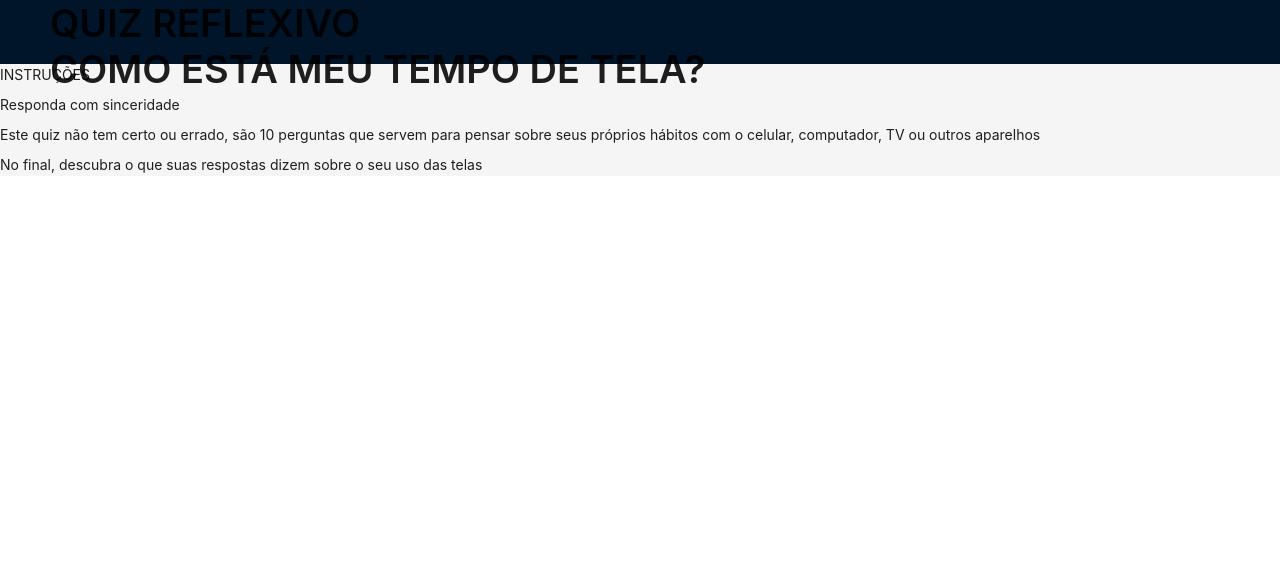
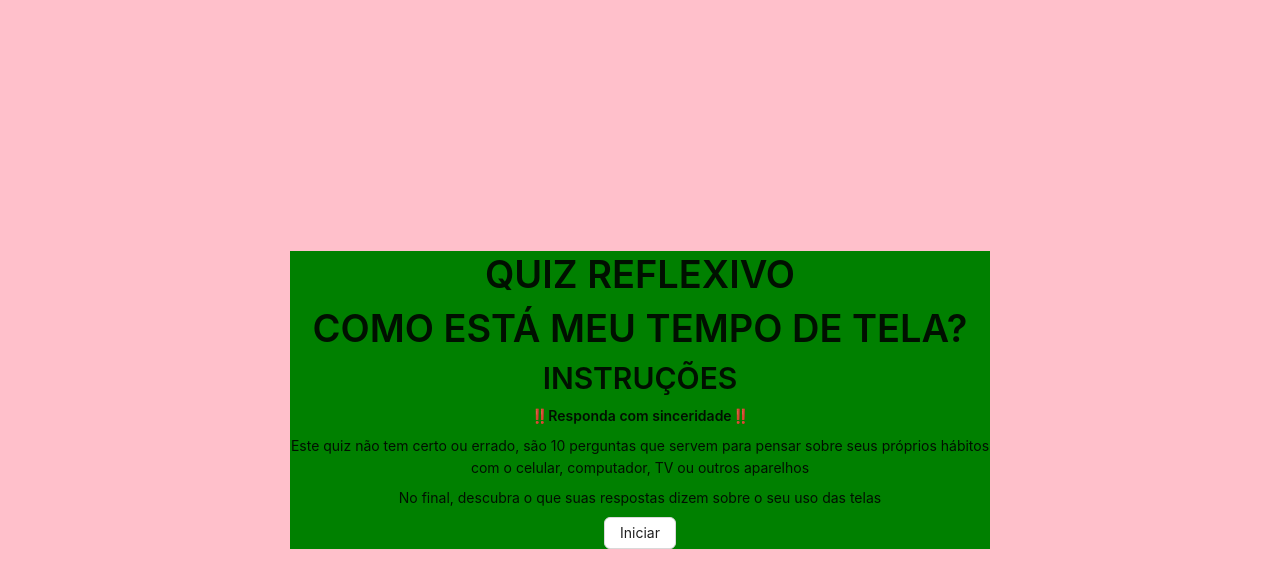
Before and after one commit to gabgon08/quiz-app, a Next.js app: page / in a window 1280 px wide. Shown: the top 588 px of the page. Built offline with nearby package versions, Linux system fonts and the light colour scheme.

Commit message:
feat: adjust alignment on home page

```diff
--- a/src/app/page.jsx
+++ b/src/app/page.jsx
@@ -2,8 +2,9 @@
 
 import React from "react";
 import styles from "./page.module.css";
-import { Layout, Typography, Space } from 'antd'
+import { Layout, Typography, Space, Button } from 'antd'
 import ThemeProvider from "../theme";
+import Link from "next/link";
 
 const { Header, Content } = Layout
 const { Title, Text } = Typography
@@ -12,20 +13,23 @@ export default function Home() {
 
   return (
     <ThemeProvider>
-      <Layout>
-        <Header>
-          <Title>QUIZ REFLEXIVO</Title>
-          <Title>COMO ESTÁ MEU TEMPO DE TELA?</Title>
-        </Header>
-        <Content>
-          <Space direction="vertical">
-            <Text>INSTRUÇÕES</Text>
-            <Text>Responda com sinceridade</Text>
+      <Layout className={styles.layout}>
+
+        <Content className={styles.content}>
+          <Space direction="vertical" align="center" className={styles.space}>
+            <Title level={1}>QUIZ REFLEXIVO</Title>
+            <Title level={1}>COMO ESTÁ MEU TEMPO DE TELA?</Title>
+            <Title level={2}>INSTRUÇÕES</Title>
+            <Text strong>‼️Responda com sinceridade‼️</Text>
             <Text>Este quiz não tem certo ou errado, são 10 perguntas que servem para pensar sobre seus próprios hábitos com o celular, computador, TV ou outros aparelhos</Text>
             <Text>No final, descubra o que suas respostas dizem sobre o seu uso das telas
             </Text>
+            <Button>
+              <Link href='/quiz'>Iniciar</Link>
+            </Button>
           </Space>
         </Content>
+
       </Layout>
     </ThemeProvider >
   );
--- a/src/app/page.module.css
+++ b/src/app/page.module.css
@@ -1,3 +1,16 @@
-.teste {
-    background-color: aqua;
+.layout {
+    min-height: 100vh;
+    background-color: bisque;
 }
+
+.content {
+    background-color: pink;
+    align-content: center;
+    text-align: center;
+}
+
+.space {
+    background-color: green;
+    width: 70%;
+    max-width: 700px;
+}
```
